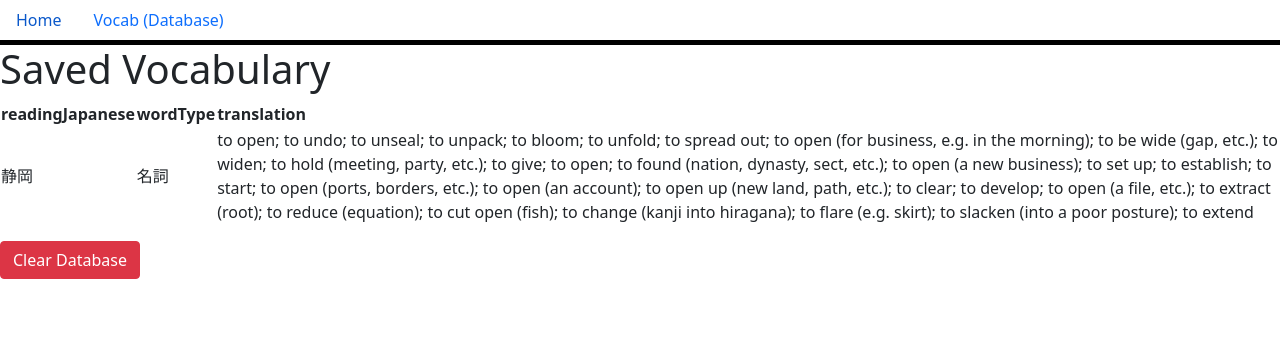
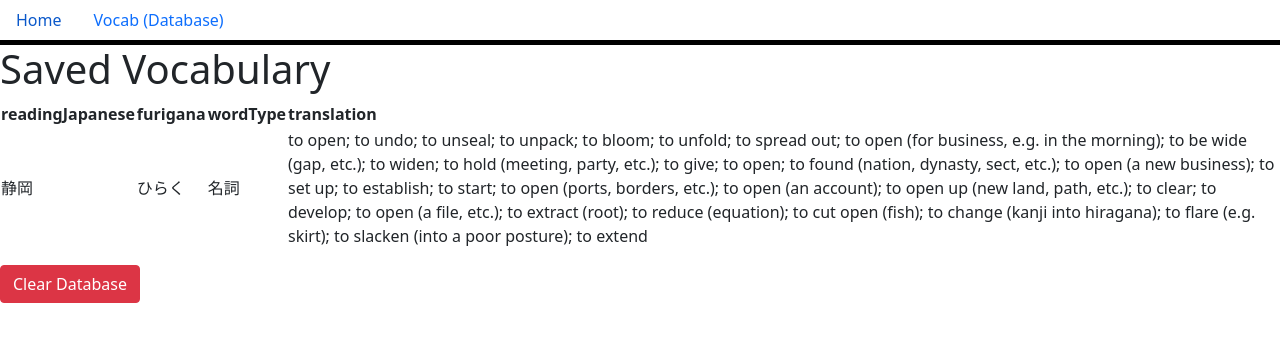
Before and after one commit to DonMB77/JapaneseVocabScraper, a Flask app: page /saved in a window 1280 px wide. Shown: the top 342 px of the page. Run offline with Flask 3, Linux system fonts and the light colour scheme.

Commit message:
furigana retrieval and presentation on pages

```diff
--- a/main.py
+++ b/main.py
@@ -14,32 +14,37 @@ class Vocab(db.Model):
     readingJapanese = db.Column(db.String(50), nullable=False)
     wordType = db.Column(db.String(6), nullable=False)
     translation = db.Column(db.String(300), nullable=False)
+    furigana = db.Column(db.String(100), nullable=True)
     def __repr__(self) -> str:
-        return f"Task {self.id}"
+        return f"Vocab {self.id}"
 
 class SavedVocab(db.Model):
     id = db.Column(db.Integer, primary_key=True)
     readingJapanese = db.Column(db.String(50), nullable=False)
     wordType = db.Column(db.String(6), nullable=False)
     translation = db.Column(db.String(300), nullable=False)
+    furigana = db.Column(db.String(100), nullable=True)
     def __repr__(self) -> str:
-        return f"Task {self.id}"
+        return f"SavedVocab {self.id}"
 
 @app.route("/save_vocab", methods=["POST"])
 def save_vocab():
     readingJapanese = request.form.get("readingJapanese")
     wordType = request.form.get("wordType")
     translation = request.form.get("translation")
+    furigana = request.form.get("furigana")
     exists = SavedVocab.query.filter_by(
         readingJapanese=readingJapanese,
         wordType=wordType,
-        translation=translation
+        translation=translation,
+        furigana=furigana
     ).first()
     if readingJapanese and wordType and translation is not None and not exists:
         db.session.add(SavedVocab(
             readingJapanese=readingJapanese,
             wordType=wordType,
-            translation=translation
+            translation=translation,
+            furigana=furigana
         ))
         db.session.commit()
     page = int(request.form.get("page", 0))
@@ -89,15 +94,13 @@ def index():
             print(f"{word}: {e}")
         db.session.commit()
         fiveWords = Vocab.query.limit(5).all()
-        # Translate and update only if translation is missing
         for vocab in fiveWords:
             if not vocab.translation:
-                translation = data_proccessing_unit.get_jisho_translation(vocab.readingJapanese)
-                if isinstance(translation, list):
-                    translation = "; ".join(translation)
-                else:
-                    translation = "list conversion error"
+                result = data_proccessing_unit.get_jisho_translation(word[0])
+                translation = "; ".join(result["translations"]) if isinstance(result["translations"], list) else result["translations"]
+                furigana = result["furigana"]
                 vocab.translation = translation
+                vocab.furigana = furigana
                 db.session.commit()
         next_page = 1
         prev_page = 0
--- a/templates/homepage.html
+++ b/templates/homepage.html
@@ -19,6 +19,7 @@
         <table>
             <tr>
                 <td>readingJapanese</td>
+                <td>furigana</td>
                 <td>wordType</td>
                 <td>translation</td>
                 <td>Save</td>
@@ -26,11 +27,13 @@
             {% for item in words %}
             <tr>
                 <td>{{ item.readingJapanese }}</td>
+                <td>{{ item.furigana }}</td>
                 <td>{{ item.wordType }}</td>
                 <td>{{ item.translation }}</td>
                 <td>
                     <form method="post" action="/save_vocab" style="display:inline;">
                         <input type="hidden" name="readingJapanese" value="{{ item.readingJapanese }}">
+                        <input type="hidden" name="furigana" value="{{ item.furigana }}">
                         <input type="hidden" name="wordType" value="{{ item.wordType }}">
                         <input type="hidden" name="translation" value="{{ item.translation }}">
                         <input type="hidden" name="page" value="{{ request.args.get('page', 0) }}">
--- a/templates/saved_vocab.html
+++ b/templates/saved_vocab.html
@@ -5,12 +5,14 @@
 <table>
     <tr>
         <th>readingJapanese</th>
+        <th>furigana</th>
         <th>wordType</th>
         <th>translation</th>
     </tr>
     {% for item in words %}
         <tr>
             <td>{{ item.readingJapanese }}</td>
+            <td>{{ item.furigana }}</td>
             <td>{{ item.wordType }}</td>
             <td>{{ item.translation }}</td>
         </tr>
```
Also changed, not shown: util/data_proccessing_unit.py (+10 -4 lines), instance/datbase.db.
